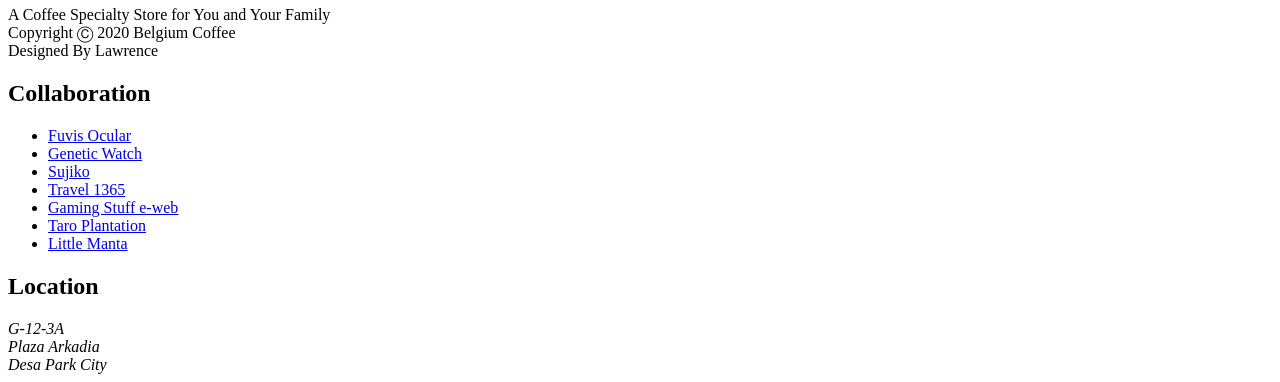
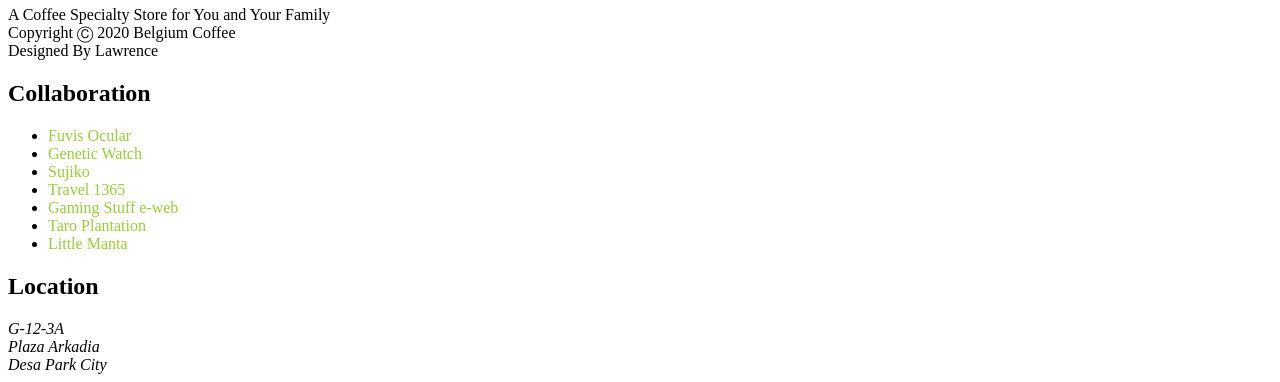
Before and after one commit to lawrenceyap18/MyWebsite, a plain HTML site: page index.html in a window 1280 px wide. Shown: the part 656-1038 px from the top of the page. Drawn offline with Linux system fonts and the light colour scheme.

Commit message:
Upload css file and Link it

```diff
--- /dev/null
+++ b/index.css
@@ -0,0 +1,4 @@
+a{
+    text-decoration:none;
+    color:yellowgreen;
+}
--- a/index.html
+++ b/index.html
@@ -11,6 +11,7 @@
     <meta name="aurthor" content="Lawrence">
     <title>Belgium Coffee - Since 1967</title>
     <link rel="icon" type="image/png" href="Image/Icon/Belgium Coffee Logo.ico" />
+    <link rel="stylesheet" href="index.css">
 
     <!-- Global site tag (gtag.js) - Google Analytics -->
     <script async src="https://www.googletagmanager.com/gtag/js?id=UA-156150660-1"></script>
```
